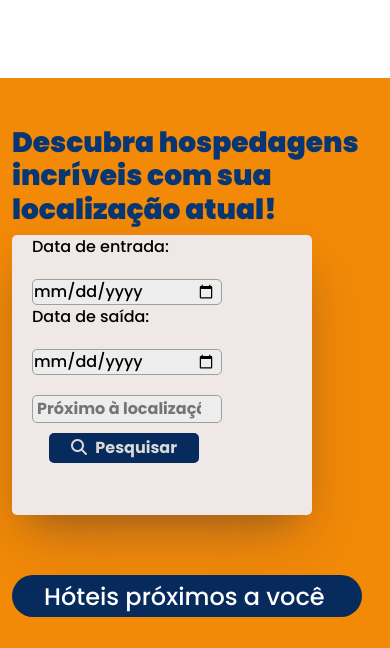
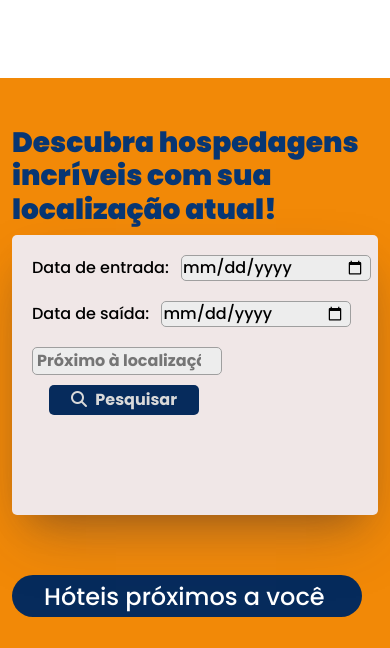
Before and after one commit to DaianedeOliveira/GuiiliverTraveller-Bootstrap, a PHP site: page / in a window 390 px wide; the page is wider, and only the part inside the window is pictured. Shown: the part 2349-2997 px from the top of that part. Run offline with PHP 8.4, Linux system fonts and the light colour scheme; some libraries are stand-ins or nearby versions.

Commit message:
Update index.css

```diff
--- a/index.css
+++ b/index.css
@@ -496,7 +496,7 @@ em{
 
     }
     .form{
-            width: 300px;
+            width: auto;
             height: 280px;
         }
 
```
